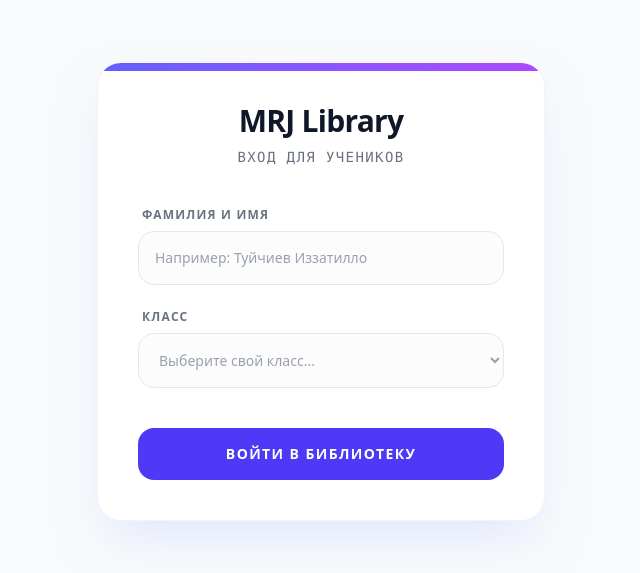
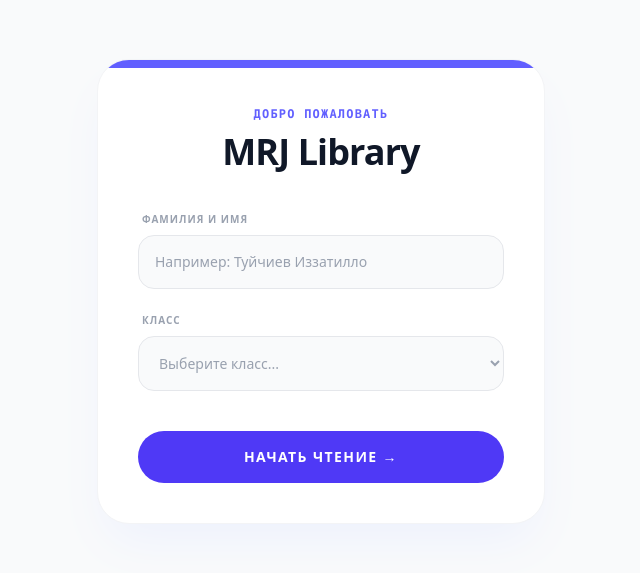
Before and after one commit to DevFlow-automation/Library, a Next.js app: page / in a window 1280 px wide. Shown: the part 109-682 px from the top of the page, without its empty margins (319-959 px from the left). Built offline with nearby package versions, Linux system fonts and the light colour scheme; no server answers.

Commit message:
Refactor login page and update styles
Refactor login page layout and improve accessibility.

```diff
--- a/src/app/page.tsx
+++ b/src/app/page.tsx
@@ -21,7 +21,6 @@ export default function LoginPage() {
     setLoading(true);
 
     try {
-      // 1. Проверяем, есть ли уже такой ученик в базе
       let { data: profile, error: searchError } = await supabase
         .from("profiles")
         .select("id, full_name, class_name")
@@ -29,7 +28,6 @@ export default function LoginPage() {
         .eq("class_name", className)
         .single();
 
-      // 2. Если нет, создаем новый профиль
       if (!profile) {
         const { data: newProfile, error: insertError } = await supabase
           .from("profiles")
@@ -41,7 +39,6 @@ export default function LoginPage() {
         profile = newProfile;
       }
 
-      // 3. Сохраняем данные в браузер и пускаем в библиотеку
       if (profile) {
         localStorage.setItem("student_id", profile.id);
         localStorage.setItem("student_name", profile.full_name);
@@ -57,21 +54,19 @@ export default function LoginPage() {
 
   return (
     <main className="min-h-screen bg-gray-50 flex items-center justify-center p-6 selection:bg-indigo-100">
-      <div className="max-w-md w-full bg-white p-8 sm:p-10 rounded-3xl shadow-2xl shadow-indigo-100 border border-gray-100 relative overflow-hidden">
+      <div className="max-w-md w-full bg-white p-8 sm:p-10 rounded-[2rem] shadow-2xl shadow-indigo-100/50 border border-gray-100 relative overflow-hidden">
 
-        {/* Декоративный фон */}
-        <div className="absolute top-0 left-0 w-full h-2 bg-gradient-to-r from-indigo-500 to-purple-500"></div>
+        <div className="absolute top-0 left-0 w-full h-2 bg-indigo-500"></div>
 
         <div className="text-center mb-10">
-          <h1 className="text-3xl font-bold text-gray-900 tracking-tight">MRJ Library</h1>
-          <p className="text-sm text-gray-500 mt-2 font-mono uppercase tracking-widest">Вход для учеников</p>
+          <span className="text-indigo-500 tracking-widest text-xs font-mono font-bold uppercase">Добро пожаловать</span>
+          <h1 className="mt-2 text-3xl sm:text-4xl font-bold text-gray-900 tracking-tight">MRJ Library</h1>
         </div>
 
         <form onSubmit={handleLogin} className="flex flex-col gap-6">
 
-          {/* Поле ФИО */}
           <div>
-            <label className="block text-xs font-bold text-gray-500 uppercase tracking-widest mb-2 ml-1">
+            <label className="block text-[10px] font-bold text-gray-400 uppercase tracking-widest mb-2 ml-1">
               Фамилия и Имя
             </label>
             <input
@@ -79,23 +74,22 @@ export default function LoginPage() {
               placeholder="Например: Туйчиев Иззатилло"
               value={name}
               onChange={(e) => setName(e.target.value)}
-              className="w-full border border-gray-200 bg-gray-50/50 rounded-2xl p-4 text-sm focus:ring-2 focus:ring-indigo-500 focus:outline-none transition-all placeholder:text-gray-400 font-medium text-gray-900"
+              className="w-full border border-gray-200 bg-gray-50 rounded-2xl p-4 text-sm focus:ring-2 focus:ring-indigo-500 focus:outline-none transition-all placeholder:text-gray-400 font-medium text-gray-900"
               required
             />
           </div>
 
-          {/* Выпадающий список классов */}
           <div>
-            <label className="block text-xs font-bold text-gray-500 uppercase tracking-widest mb-2 ml-1">
+            <label className="block text-[10px] font-bold text-gray-400 uppercase tracking-widest mb-2 ml-1">
               Класс
             </label>
             <select
               value={className}
               onChange={(e) => setClassName(e.target.value)}
-              className={`w-full border border-gray-200 bg-gray-50/50 rounded-2xl p-4 text-sm focus:ring-2 focus:ring-indigo-500 focus:outline-none transition-all cursor-pointer font-medium ${className ? 'text-gray-900' : 'text-gray-400'}`}
+              className={`w-full border border-gray-200 bg-gray-50 rounded-2xl p-4 text-sm focus:ring-2 focus:ring-indigo-500 focus:outline-none transition-all cursor-pointer font-medium ${className ? 'text-gray-900' : 'text-gray-400'}`}
               required
             >
-              <option value="" disabled>Выберите свой класс...</option>
+              <option value="" disabled>Выберите класс...</option>
 
               <optgroup label="Junior Classes (Младшие)" className="font-bold text-gray-900">
                 <option value="1 A">1 A</option>
@@ -143,16 +137,15 @@ export default function LoginPage() {
           <button
             type="submit"
             disabled={loading}
-            className={`mt-4 w-full py-4 rounded-2xl text-sm font-bold uppercase tracking-widest transition-all duration-300 ${
+            className={`mt-4 w-full py-4 rounded-full text-sm font-bold uppercase tracking-widest transition-all duration-300 flex items-center justify-center gap-2 ${
               loading
-                ? 'bg-indigo-400 text-white cursor-not-allowed'
-                : 'bg-indigo-600 text-white hover:bg-indigo-700 hover:shadow-xl hover:shadow-indigo-200 active:scale-[0.98]'
+                ? 'bg-gray-300 text-gray-500 cursor-not-allowed'
+                : 'bg-indigo-600 text-white hover:bg-indigo-700 hover:shadow-lg hover:shadow-indigo-200 active:scale-[0.98]'
             }`}
           >
-            {loading ? 'Загрузка...' : 'Войти в библиотеку'}
+            {loading ? 'Вход...' : 'Начать чтение →'}
           </button>
         </form>
-
       </div>
     </main>
   );
```
